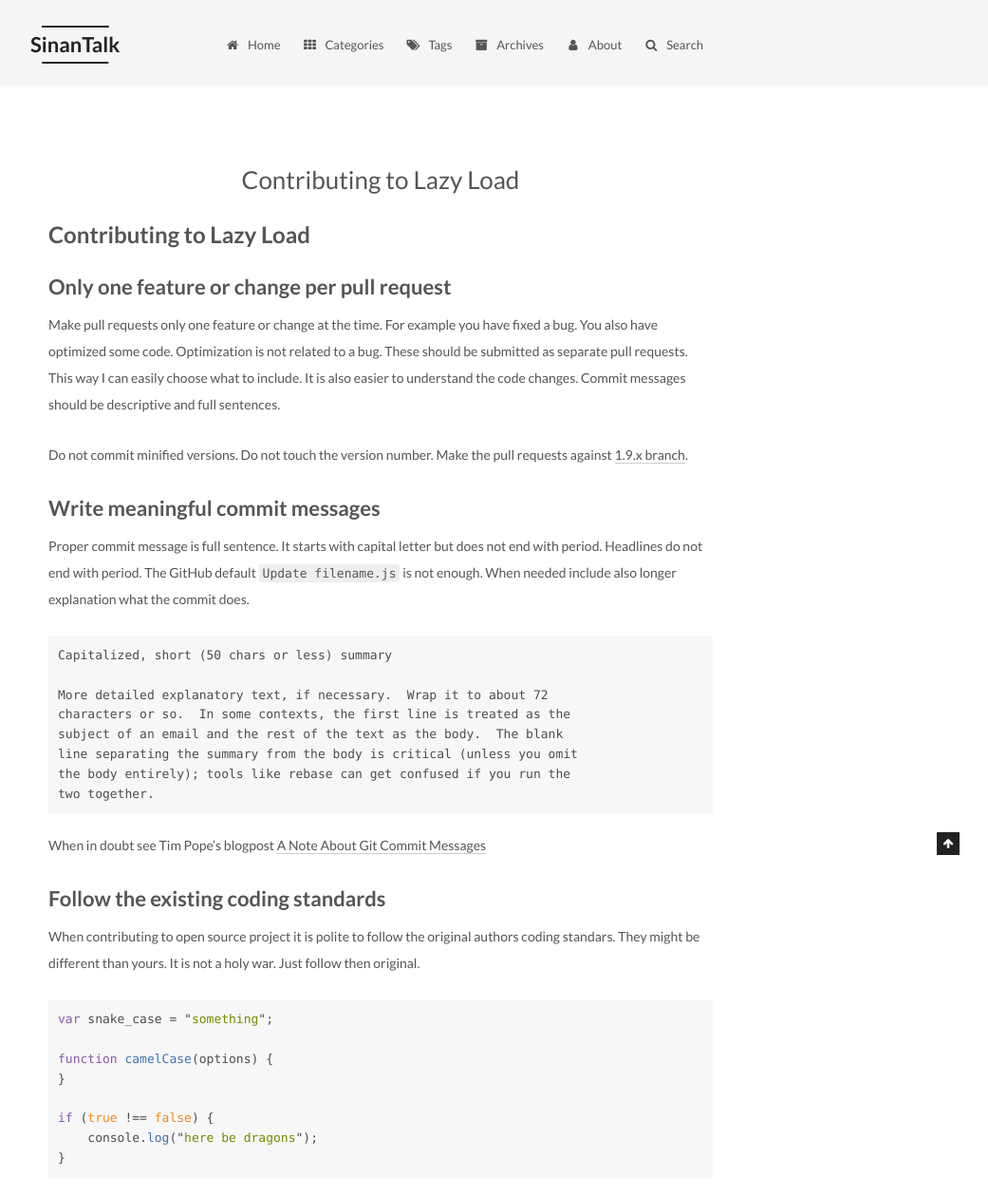
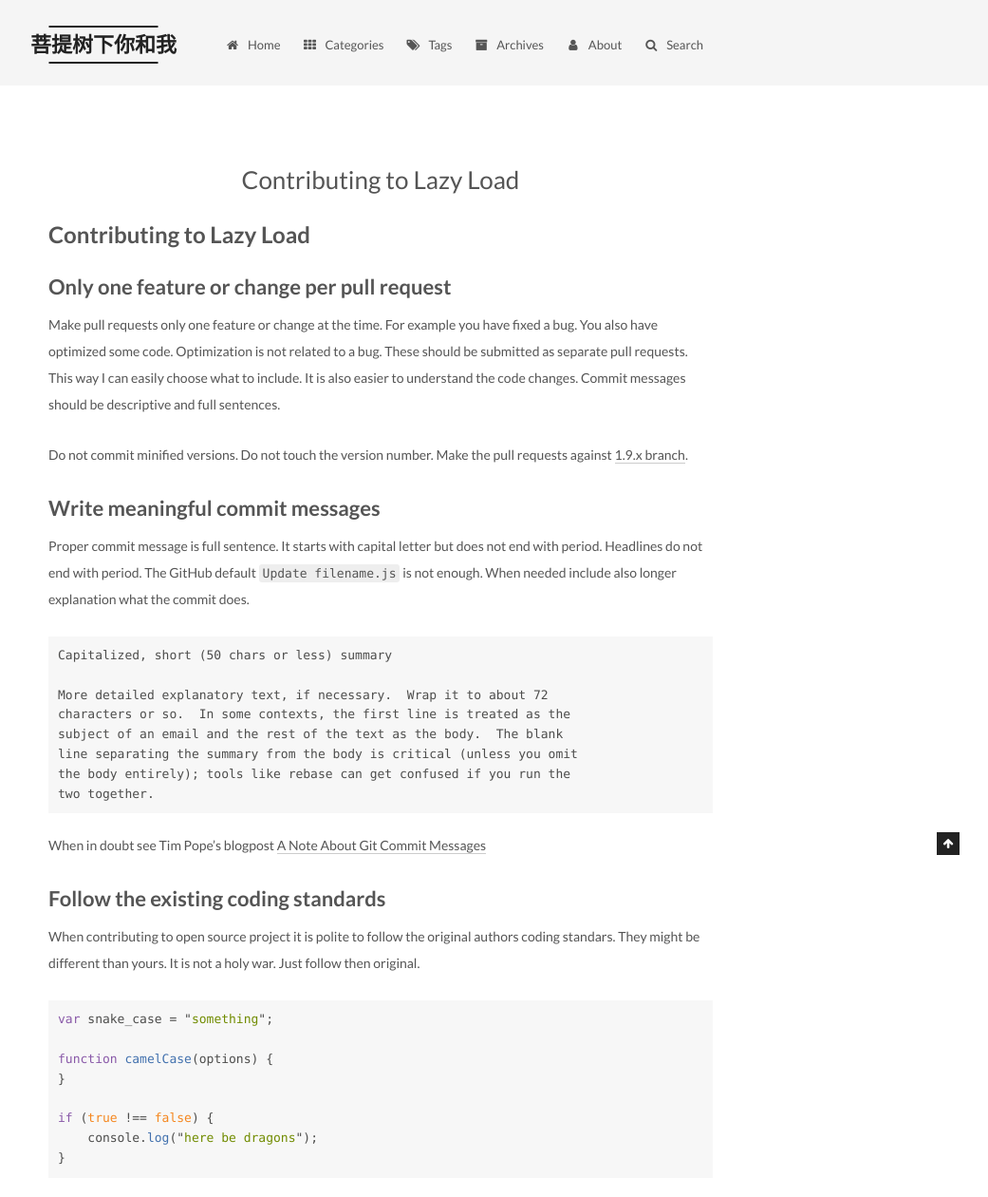
Before and after one commit to Jerryjpg400/Jerryjpg400.github.io, a Jekyll site: the page built from assets/lib/jquery_lazyload/CONTRIBUTING.md, in a window 1280 px wide. Shown: the part 100-1360 px from the top of the page at 95% size, without its empty margins (239-1280 px from the left). Built offline with Jekyll 4.4.1, drawn with Linux system fonts in a browser that asks for light colours; our own code applies the rules of GitHub Pages for plain Markdown files; comment, search, counter and statistics services are not loaded; grey boxes are pictures that could not be loaded.

```diff
--- a/_config.yml
+++ b/_config.yml
@@ -4,17 +4,17 @@
 # ---------------------------------------------------------------
 
 # Site
-title: SinanTalk
+title: 菩提树下你和我
 subtitle:
 description: moments of serendipity
-author: Sinan
+author: Carl
 # Support language: de, en, fr-FR, id, ja, ko, pt-BR, pt, ru, zh-Hans, zh-hk, zh-tw
 language: en
 date_format: '%d-%m-%Y'
 
 # URL
 ## If your site is put in a subdirectory, set url as 'http://yoursite.com' and baseurl as '/child'
-url: 'https://sinantang.github.io'
+url: 'https://Jerryjpg400.github.io'
 # baseurl:
 permalink: pretty
 
@@ -218,8 +218,8 @@ font:
 # Value is the target link (E.g. GitHub: https://github.com/iissnan)
 social:
   #LinkLabel: Link
-  GitHub: https://github.com/SinanTang
-  Weibo: http://weibo.com/yingzilianxi
+  GitHub: https://github.com/Jerryjpg400
+  # Weibo: http://weibo.com/yingzilianxi
 
 
 # Social Links Icons
@@ -233,7 +233,7 @@ social_icons:
   # KeyMapsToSocialItemKey: NameOfTheIconFromFontAwesome
   GitHub: github
   # Twitter: twitter
-  Weibo: weibo
+  # Weibo: weibo
 
 
 # Sidebar Avatar
@@ -392,7 +392,7 @@ han: false
 # Disqus
 disqus:
   enable: true
-  shortname: Sinan
+  shortname: Carl
   count: true
   # hide comments (visitors need to click to load the comments)
   # count need to be false when hide is true
```
